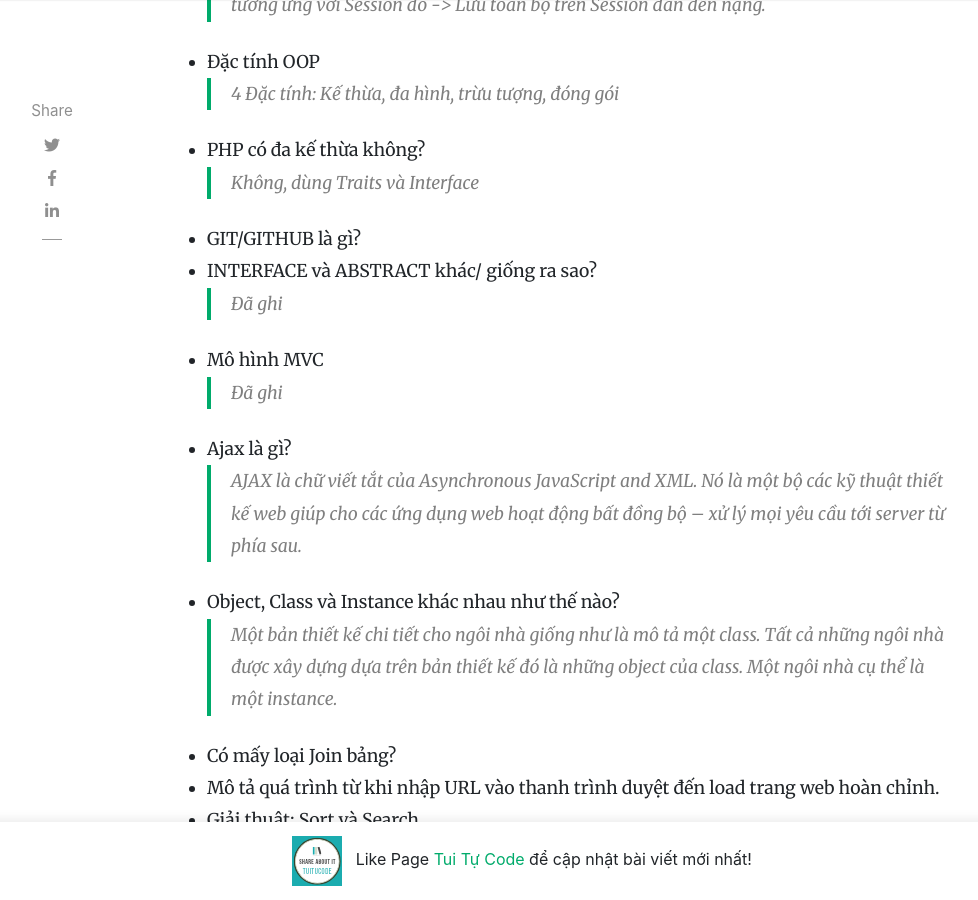
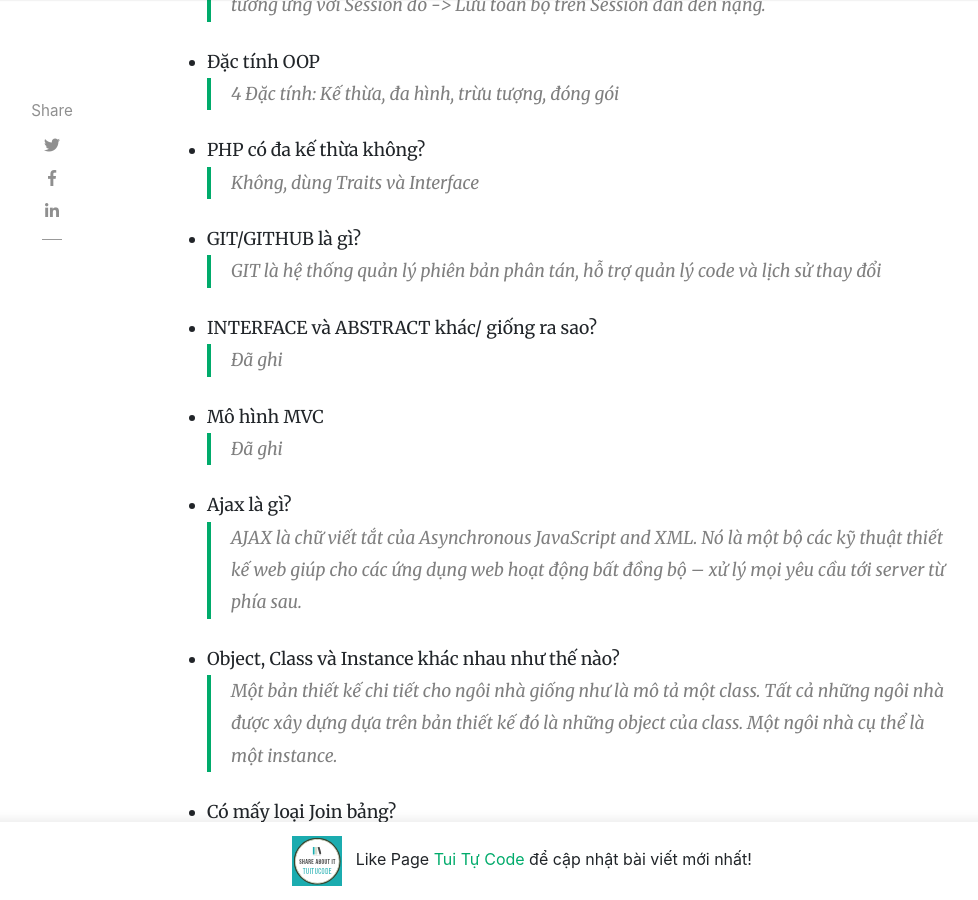
Before and after one commit to tuitucode/tuitucode.github.io, a Jekyll site: the page built from _posts/2019-12-20-kinh-nghiem-phong-van.md, in a window 1280 px wide and 900 px high, scrolled down 1350 px. Shown: the whole window, without its empty margins (118-1096 px from the left). Built offline with Jekyll 4.4.1, drawn with Linux system fonts in a browser that asks for light colours; nearby versions of some CDN libraries; comment, search, counter and statistics services are not loaded.

Commit message:
Update 2019-12-20-kinh-nghiem-phong-van.md

```diff
--- a/_posts/2019-12-20-kinh-nghiem-phong-van.md
+++ b/_posts/2019-12-20-kinh-nghiem-phong-van.md
@@ -24,6 +24,7 @@ Kinh nghiệm phỏng vấn
 - PHP có đa kế thừa không?
 > Không, dùng Traits và Interface
 - GIT/GITHUB là gì?
+> GIT là hệ thống quản lý phiên bản phân tán, hỗ trợ quản lý code và lịch sử thay đổi
 - INTERFACE và ABSTRACT khác/ giống ra sao?
 > Đã ghi
 - Mô hình MVC
```
